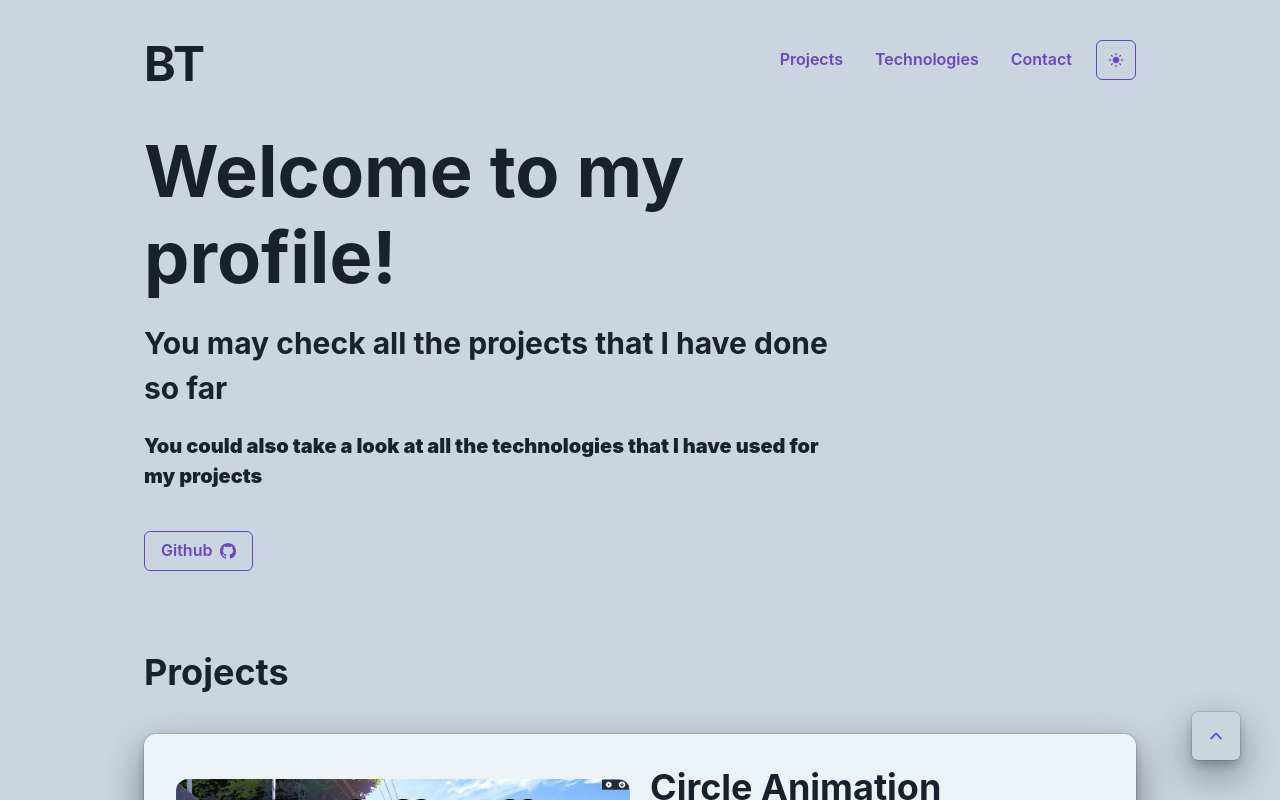
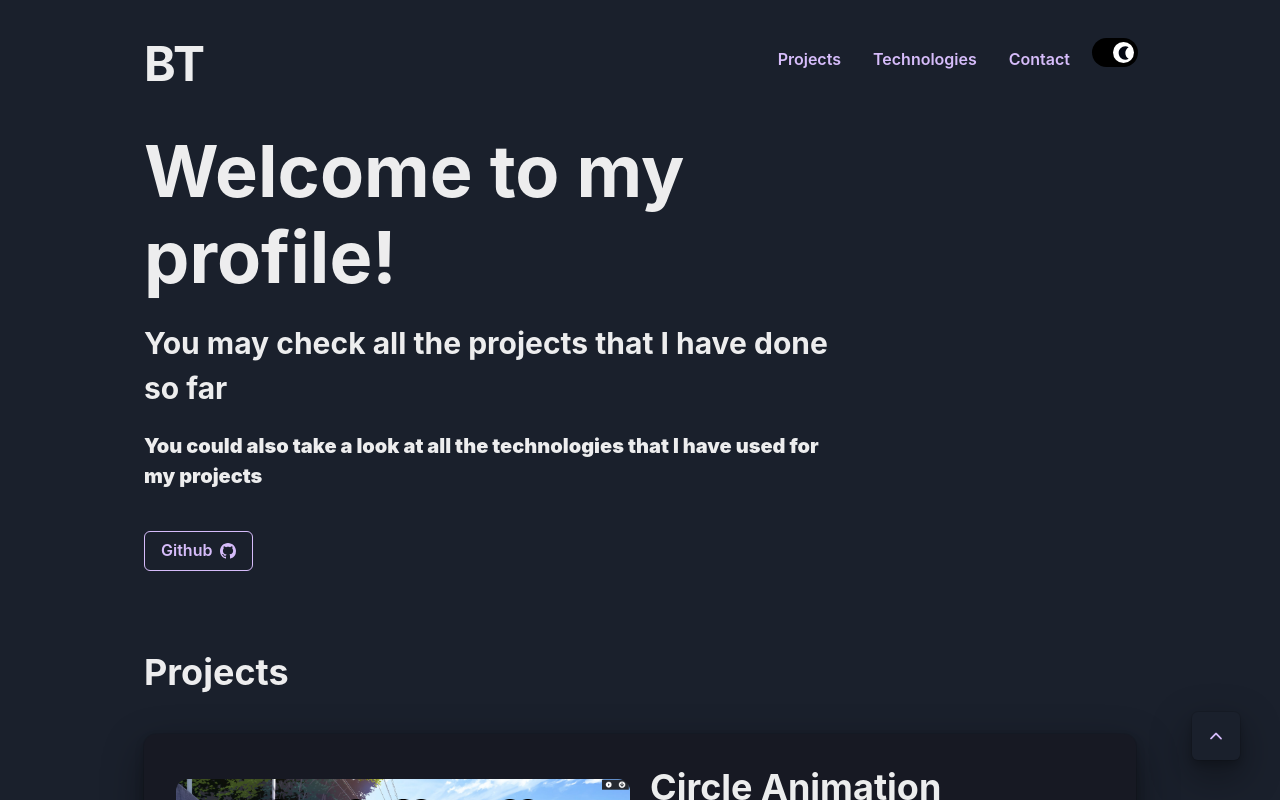
Before and after one commit to pomubry/pomubry.github.io, a Next.js app: page / in a window 1280 px wide. Both pictures are taken after a click on the switch 1116 px from the left and 60 px from the top of the page. Shown: the top 800 px of the page. Built offline with nearby package versions, Linux system fonts and the light colour scheme.

Commit message:
replace chakra-ui theme switcher
   - separate functions from utils.ts to other files

```diff
--- a/components/Contact/ContactForm.tsx
+++ b/components/Contact/ContactForm.tsx
@@ -15,7 +15,8 @@ import {
 } from "@chakra-ui/react";
 import { MdOutlineEmail, MdOutlineMessage, MdSend } from "react-icons/md";
 import { BiUser } from "react-icons/bi";
-import { bodySchema, bodyType } from "../../lib/utils";
+import { mailFormSchema } from "@/lib/validation";
+import type { MailForm } from "@/lib/types";
 
 interface EmailRes {
   title: string;
@@ -43,7 +44,7 @@ const color = "purple.500";
 
 const ContactForm = () => {
   const [isLoading, setIsLoading] = useState(false);
-  const [formError, setFormError] = useState<bodyType>(initialError);
+  const [formError, setFormError] = useState<MailForm>(initialError);
   const toast = useToast();
   const bgColor = useColorModeValue("gray.100", "gray.900");
 
@@ -54,17 +55,17 @@ const ContactForm = () => {
 
     const formData = new FormData(e.currentTarget as HTMLFormElement);
     const formDataValue = Object.fromEntries(formData.entries());
-    const parsedBody = bodySchema.safeParse(formDataValue);
+    const parsedBody = mailFormSchema.safeParse(formDataValue);
 
     if (!parsedBody.success) {
       const fieldErrors = parsedBody.error.formErrors.fieldErrors;
       const errors = Object.keys(fieldErrors).reduce(
         (acc, cur) => {
-          const key = cur as keyof bodyType;
+          const key = cur as keyof MailForm;
           acc[key] = fieldErrors[key]![0];
           return acc;
         },
-        { ...initialError }
+        { ...initialError },
       );
       setIsLoading(false);
       return setFormError(errors);
--- a/components/Nav/ThemeToggle.tsx
+++ b/components/Nav/ThemeToggle.tsx
@@ -1,16 +1,72 @@
-import { Icon, IconButton, useColorMode } from "@chakra-ui/react";
+import { useEffect, useState } from "react";
+import * as Switch from "@radix-ui/react-switch";
+import { Transition } from "@headlessui/react";
 import { MdNightlight, MdLightMode } from "react-icons/md";
+import { getAppTheme, setDarkMode, setLightMode } from "@/lib/theme";
 
 const ThemeToggle = () => {
-  const { colorMode, toggleColorMode } = useColorMode();
-  const themeIcon = colorMode === "dark" ? MdNightlight : MdLightMode;
+  const [isDarkMode, setIsDarkMode] = useState<boolean | null>(null);
+
+  const toggleColorMode = () => {
+    if (isDarkMode) {
+      setLightMode();
+      setIsDarkMode(false);
+    } else {
+      setDarkMode();
+      setIsDarkMode(true);
+    }
+  };
+
+  useEffect(() => {
+    if (getAppTheme() === "dark") {
+      setIsDarkMode(true);
+    } else {
+      setIsDarkMode(false);
+    }
+  }, []);
+
+  if (isDarkMode === null) return null;
 
   return (
-    <IconButton
-      aria-label="Toggle theme button"
-      icon={<Icon as={themeIcon} />}
-      onClick={() => toggleColorMode()}
-    />
+    <form>
+      <div className="flex items-center">
+        <Switch.Root
+          className="relative h-[25px] w-[42px] cursor-pointer rounded-full bg-gray-950 shadow-[0_2px_10px] shadow-black outline-none focus:shadow-[0_0_0_2px] focus:shadow-black data-[state=checked]:bg-black "
+          id="theme-mode"
+          checked={isDarkMode}
+          onClick={toggleColorMode}
+        >
+          <Switch.Thumb
+            className={`relative block h-[21px] w-[21px] translate-x-0.5 rounded-full bg-white text-gray-950 shadow-[0_2px_2px] shadow-black transition-transform duration-300 will-change-transform data-[state=checked]:translate-x-[19px]`}
+          >
+            <Transition
+              show={isDarkMode}
+              enter="transition-opacity duration-300"
+              enterFrom="opacity-0"
+              enterTo="opacity-100"
+              leave="transition-opacity duration-300"
+              leaveFrom="opacity-100"
+              leaveTo="opacity-0"
+              className="absolute left-[50%] top-[50%] -translate-x-[50%] -translate-y-[50%]"
+            >
+              <MdNightlight />
+            </Transition>
+            <Transition
+              show={!isDarkMode}
+              enter="transition-opacity duration-300"
+              enterFrom="opacity-0"
+              enterTo="opacity-100"
+              leave="transition-opacity duration-300"
+              leaveFrom="opacity-100"
+              leaveTo="opacity-0"
+              className="absolute left-[50%] top-[50%] -translate-x-[50%] -translate-y-[50%]"
+            >
+              <MdLightMode />
+            </Transition>
+          </Switch.Thumb>
+        </Switch.Root>
+      </div>
+    </form>
   );
 };
 
--- /dev/null
+++ b/lib/theme.ts
@@ -0,0 +1,23 @@
+export const appThemeKey = "pomubry-tw-theme";
+
+export const getAppTheme = () => {
+  if (
+    localStorage.getItem(appThemeKey) === "dark" ||
+    (!(appThemeKey in localStorage) &&
+      window.matchMedia("(prefers-color-scheme: dark)").matches)
+  ) {
+    return "dark";
+  } else {
+    return "light";
+  }
+};
+
+export const setDarkMode = () => {
+  localStorage.setItem(appThemeKey, "dark");
+  document.documentElement.classList.add("dark");
+};
+
+export const setLightMode = () => {
+  localStorage.setItem(appThemeKey, "light");
+  document.documentElement.classList.remove("dark");
+};
--- /dev/null
+++ b/lib/types.ts
@@ -0,0 +1,4 @@
+import { z } from "zod";
+import { mailFormSchema } from "./validation";
+
+export type MailForm = z.infer<typeof mailFormSchema>;
--- a/lib/utils.ts
+++ b/lib/validation.ts
@@ -1,6 +1,6 @@
 import { z } from "zod";
 
-export const bodySchema = z.object({
+export const mailFormSchema = z.object({
   user_name: z.string().min(1, { message: "Name should not be empty" }),
   user_email: z
     .string()
@@ -10,5 +10,3 @@ export const bodySchema = z.object({
     .string()
     .min(5, { message: "Message should be at least 5 characters long" }),
 });
-
-export type bodyType = z.infer<typeof bodySchema>;
--- a/package.json
+++ b/package.json
@@ -14,6 +14,8 @@
     "@chakra-ui/react": "^2.8.0",
     "@emotion/react": "^11.11.1",
     "@emotion/styled": "^11.11.0",
+    "@headlessui/react": "^1.7.16",
+    "@radix-ui/react-switch": "^1.0.3",
     "framer-motion": "^10.15.1",
     "next": "^13.4.13",
     "react": "^18.2.0",
--- a/pages/_app.tsx
+++ b/pages/_app.tsx
@@ -1,9 +1,9 @@
 import type { AppProps } from "next/app";
 import Head from "next/head";
 import { ChakraProvider } from "@chakra-ui/react";
-import theme from "../lib/index";
+import theme from "@/lib/index";
 
-import "../styles/globals.css";
+import "@/styles/globals.css";
 
 function MyApp({ Component, pageProps }: AppProps) {
   return (
--- a/pages/_document.tsx
+++ b/pages/_document.tsx
@@ -1,6 +1,8 @@
+import Script from "next/script";
+import NextDocument, { Html, Head, Main, NextScript } from "next/document";
 import { ColorModeScript } from "@chakra-ui/react";
-import NextDocument, { Html, Head, Main, NextScript } from "next/document";
-import config from "../lib/config";
+import config from "@/lib/config";
+import { appThemeKey } from "@/lib/theme";
 
 export default class Document extends NextDocument {
   render() {
@@ -12,6 +14,21 @@ export default class Document extends NextDocument {
           <ColorModeScript initialColorMode={config.initialColorMode} />
           <Main />
           <NextScript />
+          <Script id={appThemeKey} strategy="beforeInteractive">
+            {`
+  if (
+    localStorage.getItem("${appThemeKey}") === "dark" ||
+    (!("${appThemeKey}" in localStorage) &&
+      window.matchMedia("(prefers-color-scheme: dark)").matches)
+  ) {
+    localStorage.setItem("${appThemeKey}","dark")
+    document.documentElement.classList.add("dark");
+  } else {
+    localStorage.setItem("${appThemeKey}","light")
+    document.documentElement.classList.remove("dark");
+  }
+          `}
+          </Script>
         </body>
       </Html>
     );
--- a/tailwind.config.ts
+++ b/tailwind.config.ts
@@ -1,6 +1,7 @@
 import type { Config } from "tailwindcss";
 
 const config: Config = {
+  darkMode: "class",
   content: [
     "./app/**/*.{js,ts,jsx,tsx,mdx}",
     "./pages/**/*.{js,ts,jsx,tsx,mdx}",
```
Also changed, not shown: 1 other file (tests, documents, lock files or other folders).
